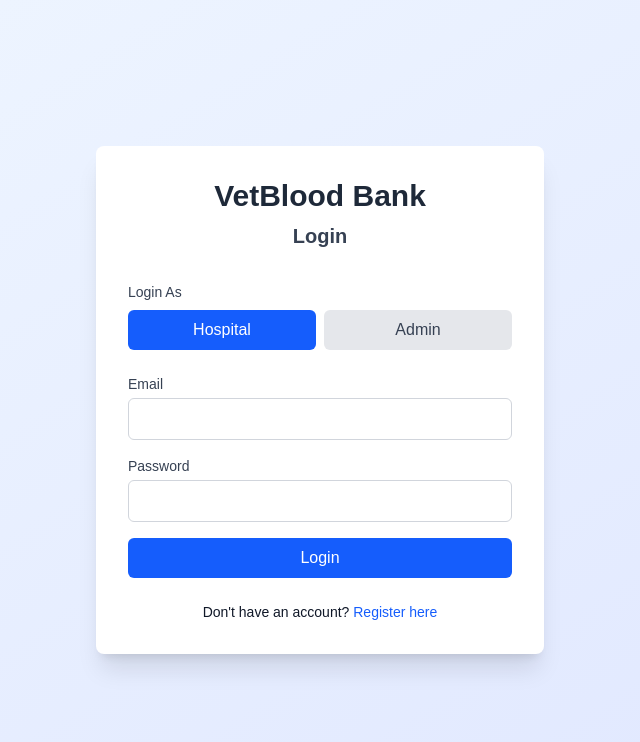
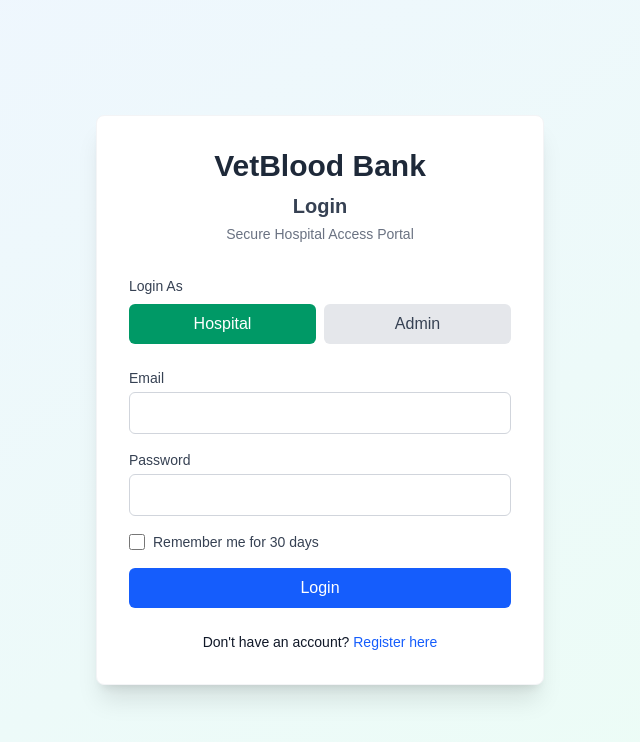
Before and after one commit to afasano23-cpu/bloodbank, a Next.js app: page /auth/login in a window 1280 px wide. Shown: the top 742 px of the page, without its empty margins (320-960 px from the left). Built offline with nearby package versions, Linux system fonts and the light colour scheme.

Commit message:
Sandbox autosave

```diff
--- a/src/app/auth/login/page.tsx
+++ b/src/app/auth/login/page.tsx
@@ -25,6 +25,7 @@ function LoginForm() {
     const result = await signIn(userType, {
       email: formData.get('email') as string,
       password: formData.get('password') as string,
+      rememberMe: rememberMe.toString(),
       redirect: false
     })
 
@@ -43,11 +44,12 @@ function LoginForm() {
   }
 
   return (
-    <div className="min-h-screen bg-gradient-to-br from-blue-50 to-indigo-100 flex items-center justify-center p-4">
-      <div className="max-w-md w-full bg-white rounded-lg shadow-xl p-8">
+    <div className="min-h-screen bg-gradient-to-br from-blue-50 to-emerald-50 flex items-center justify-center p-4">
+      <div className="max-w-md w-full bg-white rounded-lg shadow-xl p-8 border border-gray-100">
         <div className="text-center mb-8">
           <h1 className="text-3xl font-bold text-gray-800 mb-2">VetBlood Bank</h1>
-          <h2 className="text-xl font-semibold text-gray-700">Login</h2>
+          <h2 className="text-xl font-semibold text-gray-700 mb-1">Login</h2>
+          <p className="text-sm text-gray-500">Secure Hospital Access Portal</p>
         </div>
 
         {registered && (
@@ -70,7 +72,7 @@ function LoginForm() {
               onClick={() => setUserType('hospital')}
               className={`flex-1 py-2 px-4 rounded-md transition-colors ${
                 userType === 'hospital'
-                  ? 'bg-blue-600 text-white'
+                  ? 'bg-emerald-600 text-white'
                   : 'bg-gray-200 text-gray-700 hover:bg-gray-300'
               }`}
             >
@@ -117,6 +119,19 @@ function LoginForm() {
             />
           </div>
 
+          <div className="flex items-center">
+            <input
+              type="checkbox"
+              id="rememberMe"
+              checked={rememberMe}
+              onChange={(e) => setRememberMe(e.target.checked)}
+              className="h-4 w-4 text-emerald-600 focus:ring-emerald-500 border-gray-300 rounded"
+            />
+            <label htmlFor="rememberMe" className="ml-2 block text-sm text-gray-700">
+              Remember me for 30 days
+            </label>
+          </div>
+
           <button
             type="submit"
             disabled={loading}
```
